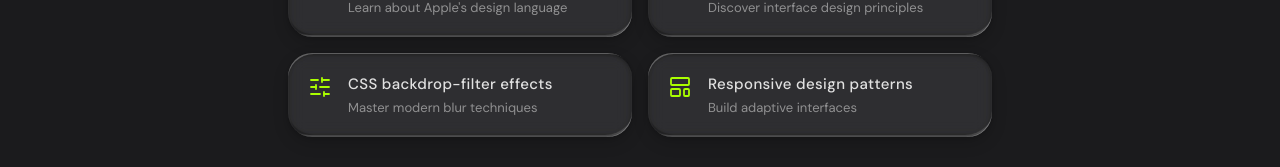
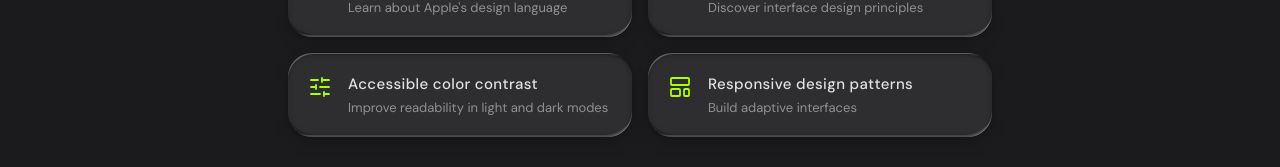
Before and after one commit to nerotinybusiness-byte/wenkugpt, a Next.js app: page / in a window 1280 px wide. Shown: the part 423-590 px from the top of the page. Built offline with nearby package versions, Linux system fonts and the light colour scheme.

Commit message:
feat(chat): randomize empty-state suggestions from editable pool

```diff
--- a/src/components/chat/EmptyState.tsx
+++ b/src/components/chat/EmptyState.tsx
@@ -1,43 +1,31 @@
+'use client';
+
 import { Code2, Lightbulb, LayoutTemplate, SlidersHorizontal } from 'lucide-react';
+import { useMemo } from 'react';
+import {
+    CHAT_SUGGESTION_POOL,
+    EMPTY_STATE_SUGGESTION_COUNT,
+    pickRandomSuggestions,
+    type SuggestionIconKey,
+    type SuggestionPoolItem,
+} from './suggestionPool';
 
 interface EmptyStateProps {
     onSuggestionSelect?: (prompt: string) => void;
 }
 
-interface SuggestionItem {
-    icon: typeof Lightbulb;
-    title: string;
-    subtitle: string;
-    prompt: string;
-}
+export default function EmptyState({ onSuggestionSelect }: EmptyStateProps) {
+    const suggestions = useMemo<SuggestionPoolItem[]>(
+        () => pickRandomSuggestions(CHAT_SUGGESTION_POOL, EMPTY_STATE_SUGGESTION_COUNT),
+        [],
+    );
 
-export default function EmptyState({ onSuggestionSelect }: EmptyStateProps) {
-    const suggestions: SuggestionItem[] = [
-        {
-            icon: Lightbulb,
-            title: 'Explain the liquid glass effect',
-            subtitle: "Learn about Apple's design language",
-            prompt: 'Explain the liquid glass effect and when to use it in modern UI.',
-        },
-        {
-            icon: Code2,
-            title: 'Best practices for LLM UI',
-            subtitle: 'Discover interface design principles',
-            prompt: 'What are the best practices for building high-quality LLM chat interfaces?',
-        },
-        {
-            icon: SlidersHorizontal,
-            title: 'CSS backdrop-filter effects',
-            subtitle: 'Master modern blur techniques',
-            prompt: 'Show practical CSS backdrop-filter patterns for liquid glass UI.',
-        },
-        {
-            icon: LayoutTemplate,
-            title: 'Responsive design patterns',
-            subtitle: 'Build adaptive interfaces',
-            prompt: 'Give me responsive design patterns for desktop and mobile chat layouts.',
-        },
-    ];
+    const iconMap: Record<SuggestionIconKey, typeof Lightbulb> = {
+        idea: Lightbulb,
+        code: Code2,
+        css: SlidersHorizontal,
+        layout: LayoutTemplate,
+    };
 
     return (
         <div className="flex h-full flex-col items-center justify-center p-8">
@@ -68,7 +56,10 @@ export default function EmptyState({ onSuggestionSelect }: EmptyStateProps) {
             </div>
 
             <div className="grid w-full max-w-4xl grid-cols-1 gap-4 md:grid-cols-2">
-                {suggestions.map((suggestion) => (
+                {suggestions.map((suggestion) => {
+                    const SuggestionIcon = iconMap[suggestion.icon] ?? Lightbulb;
+
+                    return (
                         <button
                             key={suggestion.title}
                             type="button"
@@ -76,7 +67,7 @@ export default function EmptyState({ onSuggestionSelect }: EmptyStateProps) {
                             className="liquid-glass w-full rounded-[24px] p-5 text-left transition-colors duration-200 hover:text-[var(--c-action)] focus:outline-none focus-visible:ring-2 focus-visible:ring-[var(--c-action)]/60"
                         >
                             <div className="flex items-start gap-4">
-                            <suggestion.icon className="mt-0.5 h-6 w-6 text-[var(--c-action)]" strokeWidth={1.8} />
+                                <SuggestionIcon className="mt-0.5 h-6 w-6 text-[var(--c-action)]" strokeWidth={1.8} />
                                 <div>
                                     <h3 className="mb-0.5 text-[15px] font-medium tracking-wide text-[var(--c-content)]" style={{ fontFamily: 'DM Sans, sans-serif' }}>
                                         {suggestion.title}
@@ -87,7 +78,8 @@ export default function EmptyState({ onSuggestionSelect }: EmptyStateProps) {
                                 </div>
                             </div>
                         </button>
-                ))}
+                    );
+                })}
             </div>
         </div>
     );
--- /dev/null
+++ b/src/components/chat/suggestionPool.ts
@@ -0,0 +1,73 @@
+export type SuggestionIconKey = 'idea' | 'code' | 'css' | 'layout';
+
+export interface SuggestionPoolItem {
+    icon: SuggestionIconKey;
+    title: string;
+    subtitle: string;
+    prompt: string;
+}
+
+export const EMPTY_STATE_SUGGESTION_COUNT = 4;
+
+// Add/edit suggestions here. EmptyState will always render 4 random items from this pool.
+export const CHAT_SUGGESTION_POOL: SuggestionPoolItem[] = [
+    {
+        icon: 'idea',
+        title: 'Explain the liquid glass effect',
+        subtitle: "Learn about Apple's design language",
+        prompt: 'Explain the liquid glass effect and when to use it in modern UI.',
+    },
+    {
+        icon: 'code',
+        title: 'Best practices for LLM UI',
+        subtitle: 'Discover interface design principles',
+        prompt: 'What are the best practices for building high-quality LLM chat interfaces?',
+    },
+    {
+        icon: 'css',
+        title: 'CSS backdrop-filter effects',
+        subtitle: 'Master modern blur techniques',
+        prompt: 'Show practical CSS backdrop-filter patterns for liquid glass UI.',
+    },
+    {
+        icon: 'layout',
+        title: 'Responsive design patterns',
+        subtitle: 'Build adaptive interfaces',
+        prompt: 'Give me responsive design patterns for desktop and mobile chat layouts.',
+    },
+    {
+        icon: 'idea',
+        title: 'Write better prompts',
+        subtitle: 'Get clearer and more accurate answers',
+        prompt: 'Show me a practical template for writing better prompts for document QA.',
+    },
+    {
+        icon: 'code',
+        title: 'RAG architecture checklist',
+        subtitle: 'Core pieces to keep stable in production',
+        prompt: 'Give me a production-ready RAG architecture checklist with monitoring points.',
+    },
+    {
+        icon: 'css',
+        title: 'Accessible color contrast',
+        subtitle: 'Improve readability in light and dark modes',
+        prompt: 'How should I validate and improve color contrast for a glassmorphism UI?',
+    },
+    {
+        icon: 'layout',
+        title: 'Mobile-first chat UX',
+        subtitle: 'Keep the interface usable on small screens',
+        prompt: 'Propose a mobile-first layout for chat + sources + file manager interactions.',
+    },
+];
+
+export function pickRandomSuggestions(pool: SuggestionPoolItem[], count: number): SuggestionPoolItem[] {
+    if (pool.length <= count) return pool;
+
+    const shuffled = [...pool];
+    for (let i = shuffled.length - 1; i > 0; i -= 1) {
+        const j = Math.floor(Math.random() * (i + 1));
+        [shuffled[i], shuffled[j]] = [shuffled[j], shuffled[i]];
+    }
+    return shuffled.slice(0, count);
+}
```
Lines whose indentation alone changed are shown as unchanged.
